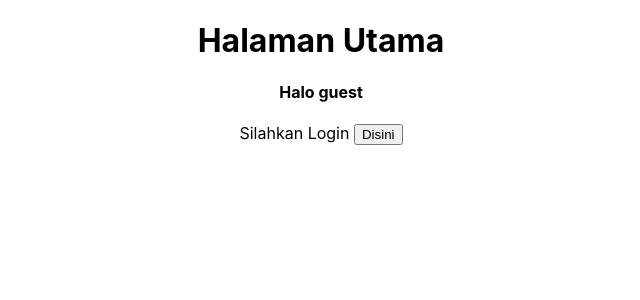
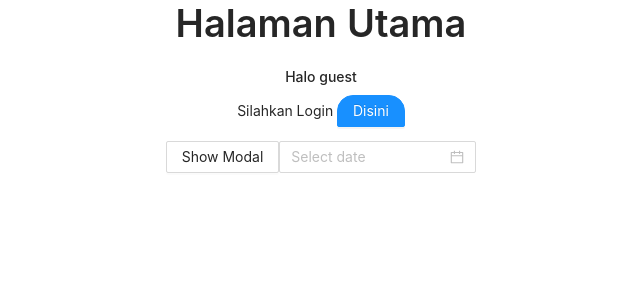
Before and after one commit to bambangsatrio123/Digitalent-Learn-React-2021, a React (Create React App) app: page / in a window 1280 px wide. Shown: the top 300 px of the page, without its empty margins (319-959 px from the left). Built offline with nearby package versions, Linux system fonts and the light colour scheme.

Commit message:
implementasi ke ant design

```diff
--- a/src/App.css
+++ b/src/App.css
@@ -1,3 +1,5 @@
+@import '~antd/dist/antd.css';
+
 .App {
   text-align: center;
 }
--- a/src/pages/HomePage.jsx
+++ b/src/pages/HomePage.jsx
@@ -1,11 +1,43 @@
+import { Button, Modal, Typography, Form, Input, DatePicker } from "antd";
+import { useState } from "react";
 import { Link } from "react-router-dom";
 import useUser from "../hooks/useUser";
 
+const { Title } = Typography;
+
 export default function HomePage() {
+  const showModal = () => {
+    Modal.confirm({
+      title: <Button>Ini Modal</Button>,
+      content: (
+        <Form layout="vertical">
+          <Form.Item
+            label="Username"
+            name="username"
+            rules={[
+              {
+                required: true,
+                message: "Please input your username!",
+              },
+            ]}
+          >
+            <Input />
+          </Form.Item>
+        </Form>
+      ),
+    });
+  };
+
   const [user] = useUser();
+  const [date, setDate] = useState();
+
+  function onChange(date, dateString) {
+    setDate(dateString);
+  }
+
   return (
     <div className="App">
-      <h1>Halaman Utama</h1>
+      <Title>Halaman Utama</Title>
       <h4>Halo {user.name}</h4>
       {user.isLogged ? (
         <p>
@@ -18,10 +50,18 @@ export default function HomePage() {
         <p>
           Silahkan Login{" "}
           <Link to="/login">
-            <button>Disini</button>
+            <Button type="primary" style={{ borderTopLeftRadius: 16, borderTopRightRadius: 16 }}>
+              Disini
+            </Button>
           </Link>
         </p>
       )}
+      <Button type="ghost" onClick={showModal}>
+        Show Modal
+      </Button>
+      <DatePicker onChange={onChange} format="DD MMM YYYY" />
+
+      <Typography.Title level={3}>{date}</Typography.Title>
     </div>
   );
 }
```
Also changed, not shown: 1 other file (tests, documents, lock files or other folders).
